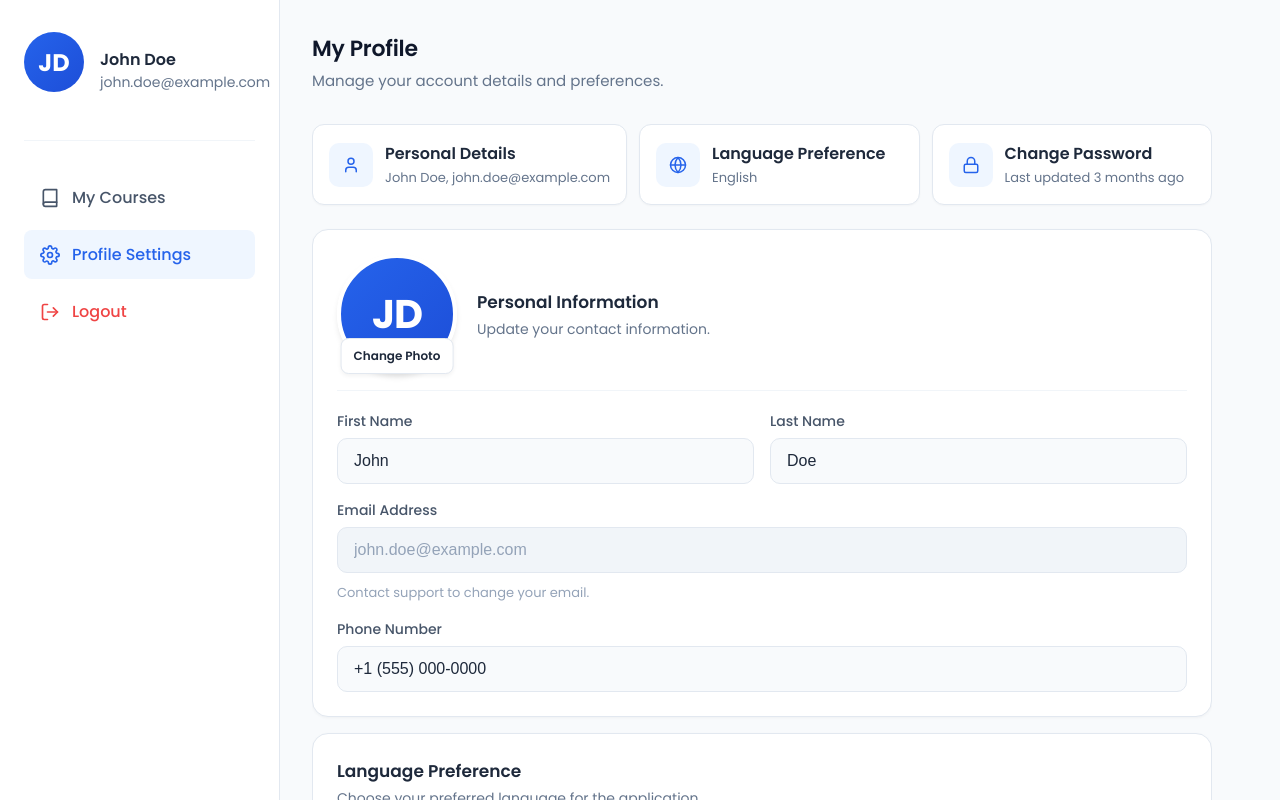
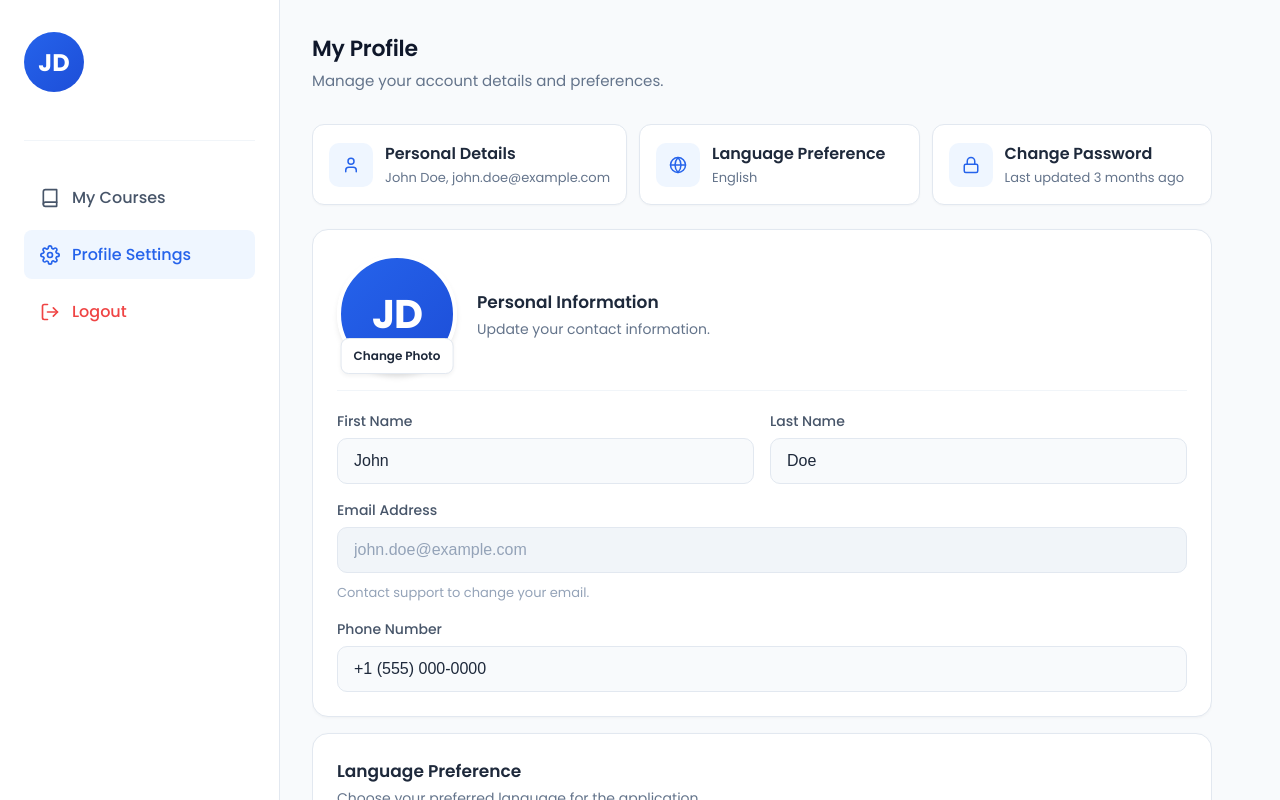
Before and after one commit to rishad600/modernOptician-FE, an Angular app: page /dashboard/profile in a window 1280 px wide. Shown: the top 800 px of the page. Built offline with nearby package versions, Linux system fonts and the light colour scheme; sample sign-in values are in the browser's storage.

Commit message:
user name, mail id

```diff
--- a/src/app/pages/dashboard/dashboard.component.ts
+++ b/src/app/pages/dashboard/dashboard.component.ts
@@ -1,4 +1,4 @@
-import { Component } from '@angular/core';
+import { Component, OnInit } from '@angular/core';
 import { CommonModule } from '@angular/common';
 import { RouterLink, RouterLinkActive, RouterOutlet, Router } from '@angular/router';
 
@@ -9,15 +9,23 @@ import { RouterLink, RouterLinkActive, RouterOutlet, Router } from '@angular/rou
   templateUrl: './dashboard.component.html',
   styleUrl: './dashboard.component.scss'
 })
-export class DashboardComponent {
+export class DashboardComponent implements OnInit {
   isMobileMenuOpen = false;
   user = {
-    name: 'John Doe',
-    email: 'john.doe@example.com',
+    name: '',
+    email: '',
     avatar: ''
   };
 
   constructor(private router: Router) { }
+
+  ngOnInit(): void {
+    if (typeof localStorage !== 'undefined') {
+      this.user.name = localStorage.getItem('name') || '';
+      this.user.email = localStorage.getItem('email') || '';
+      this.user.avatar = localStorage.getItem('avatar') || '';
+    }
+  }
 
   navItems = [
     { label: 'My Courses', icon: 'book', route: 'my-courses' },
@@ -33,11 +41,14 @@ export class DashboardComponent {
   }
 
   logout() {
-    localStorage.removeItem('token');
-    localStorage.removeItem('_id');
-    localStorage.removeItem('name');
-    localStorage.removeItem('email');
-    localStorage.removeItem('role');
+    if (typeof localStorage !== 'undefined') {
+      localStorage.removeItem('token');
+      localStorage.removeItem('_id');
+      localStorage.removeItem('name');
+      localStorage.removeItem('email');
+      localStorage.removeItem('role');
+      localStorage.removeItem('avatar');
+    }
     this.router.navigate(['/auth/login']);
   }
 }
```
